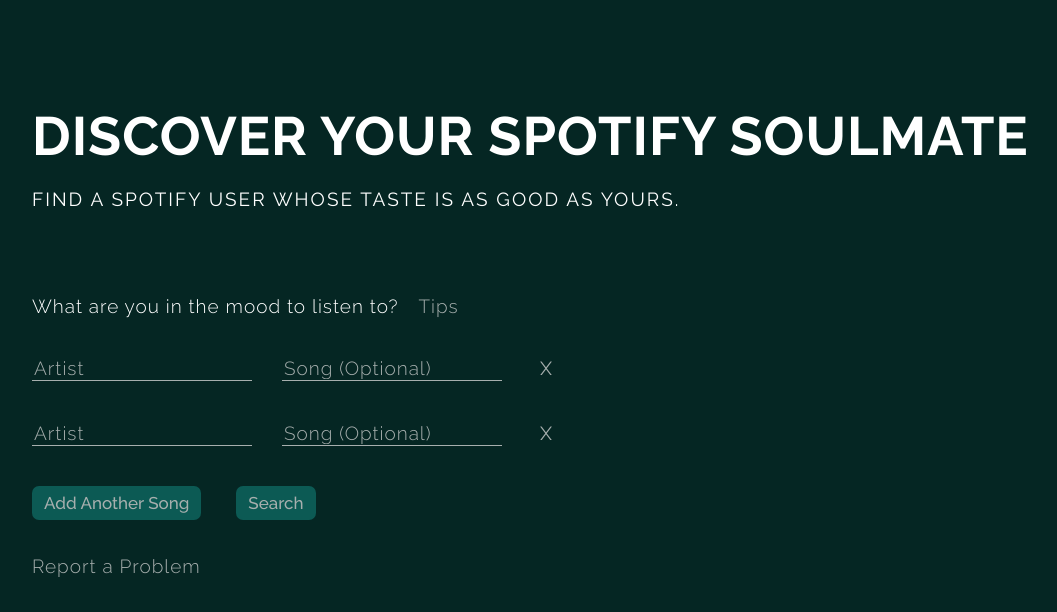
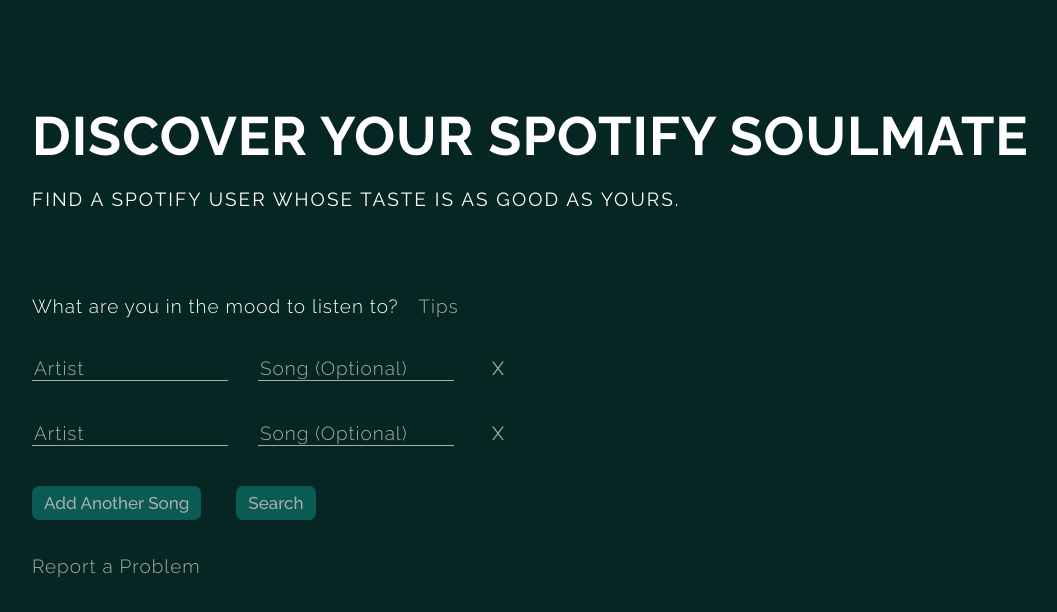
Before and after one commit to ljohnston931/spotifyPlaylistSearch2, a React (Create React App) app: page / in a window 1280 px wide. Shown: the top 612 px of the page, without its empty margins (18-1075 px from the left). Built offline with nearby package versions, Linux system fonts and the light colour scheme.

Commit message:
Even smaller form

```diff
--- a/src/App.css
+++ b/src/App.css
@@ -77,7 +77,7 @@
         font-weight: 300;
         font-size: 19px;
         letter-spacing: 1px;
-        max-width: 25vw;
+        max-width: 15vw;
     }
 
     @media only screen and (max-width: 650px) {
```
